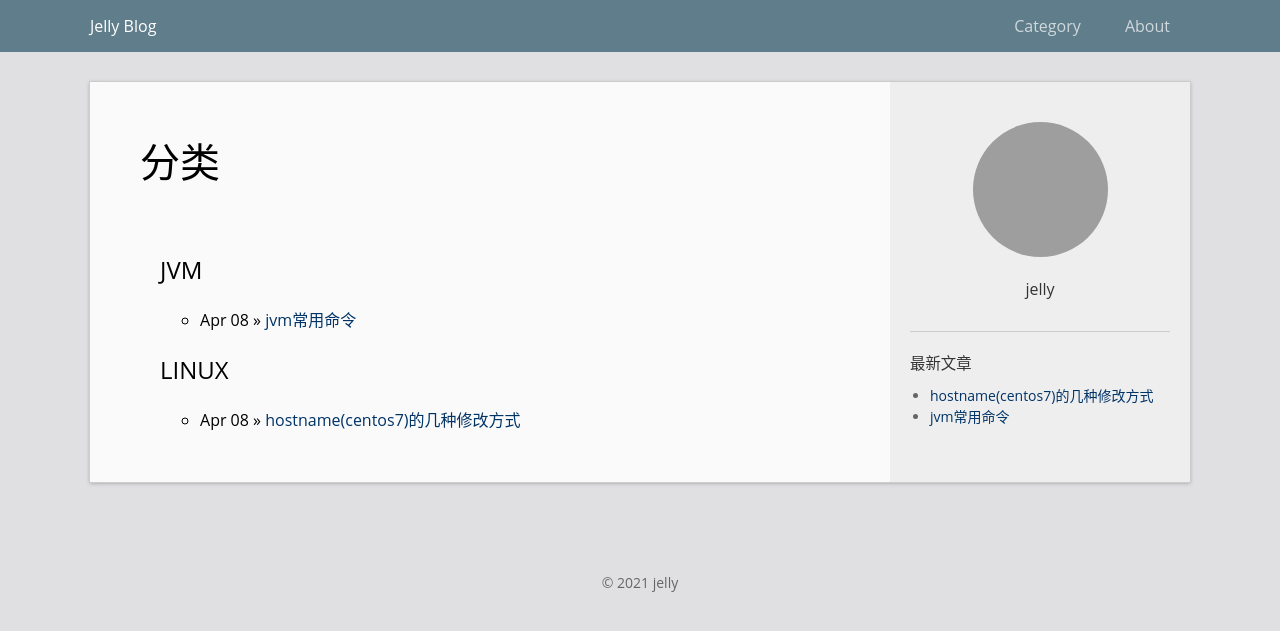
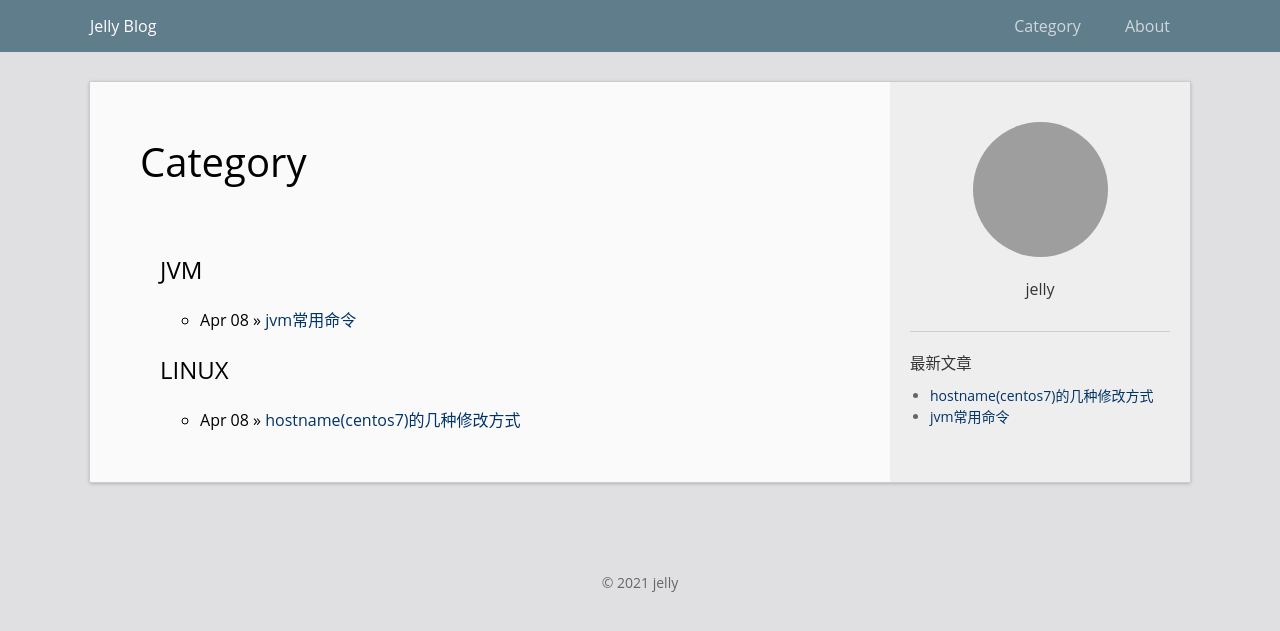
Before and after one commit to jelly-wzj/bigdata, a Jekyll site: the page built from category.html, in a window 1280 px wide. Shown: the top 631 px of the page. Built offline with Jekyll 4.4.1, drawn with Linux system fonts in a browser that asks for light colours; grey boxes are pictures that could not be loaded.

Commit message:
init blog

```diff
--- a/category.html
+++ b/category.html
@@ -5,7 +5,7 @@ permalink: /category/
 ---
 
 <div class="home">
-  <h1 class="page-heading">分类</h1>
+  <h1 class="page-heading">Category</h1>
 
   <ul class="post-list">
 
```
